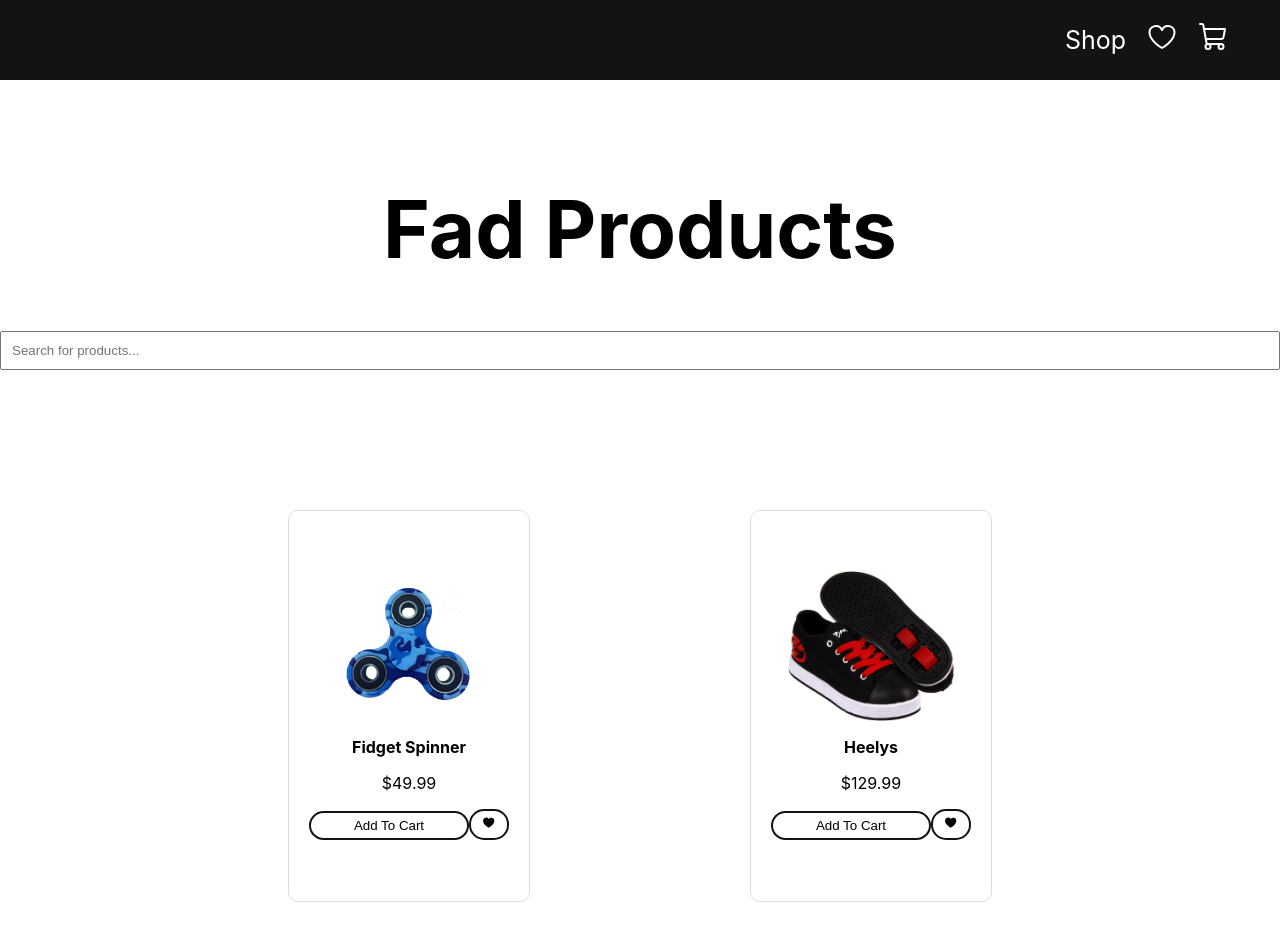
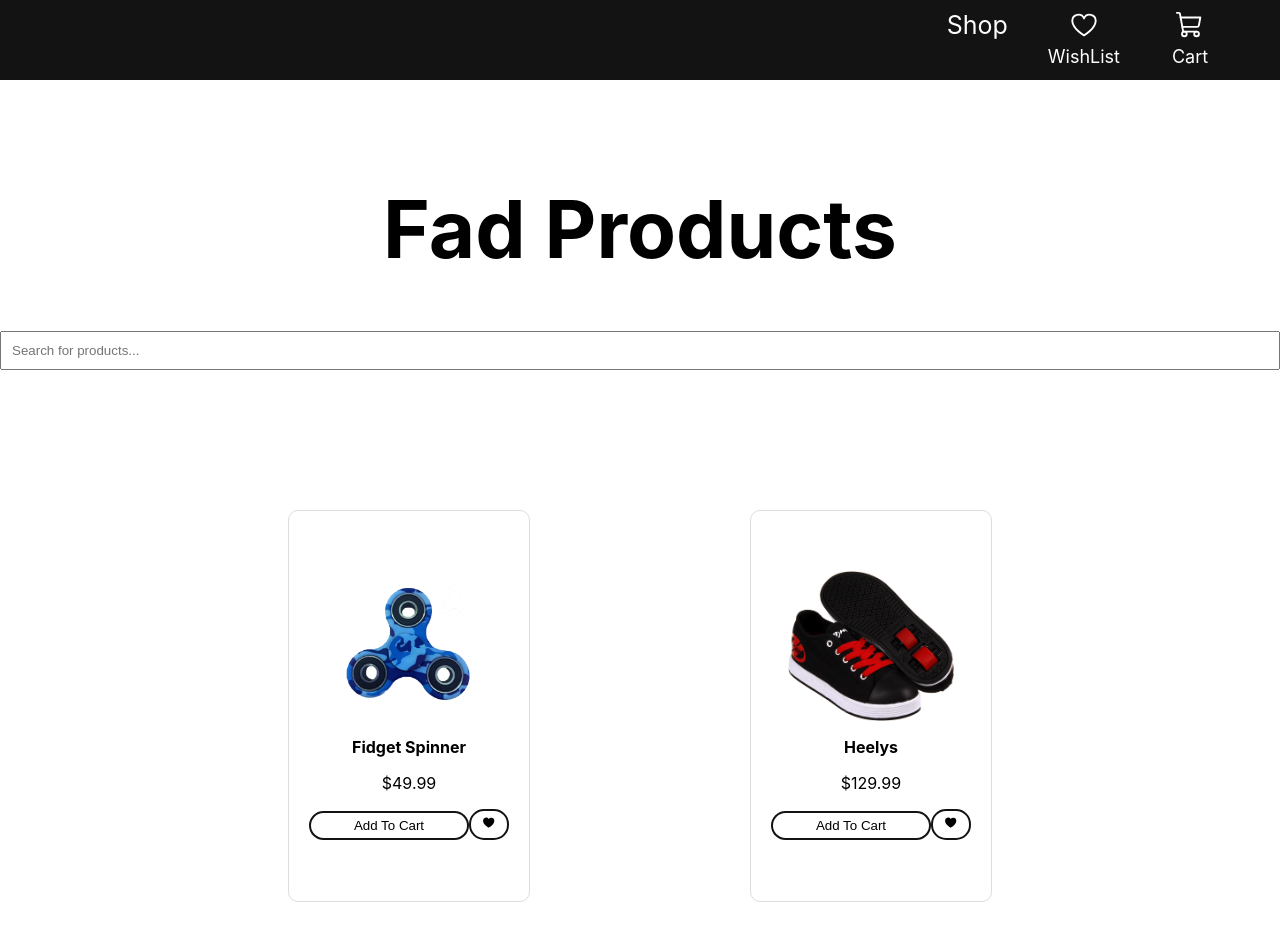
Before and after one commit to PrinceKarma/fad-products-v5, a React (Create React App) app: page / in a window 1280 px wide. Shown: the top 940 px of the page. Built offline with nearby package versions, Linux system fonts and the light colour scheme.

Commit message:
hw3-initial-fixes

```diff
--- a/src/components/navbar.css
+++ b/src/components/navbar.css
@@ -19,3 +19,18 @@
   margin-left: 20px;
   font-size: 25px;
 }
+
+.navbar-element {
+  padding: 10px;
+  min-width: 60px;
+  min-height: 60px;
+  text-align: center;
+}
+
+.navbar-element:hover {
+  background-color: hsl(0, 0%, 20%);
+}
+
+.navbar-element-subtext {
+  font-size: 18px;
+}
--- a/src/components/navbar.jsx
+++ b/src/components/navbar.jsx
@@ -10,9 +10,12 @@
     return (
         <div className="navbar">
             <div className="links">
-                <Link to="/"> Shop </Link>
+                {/* <Link to="/"> Shop </Link>
                 <Link to="/wishlist"><Heart size={32} /> </Link>
-                <Link to="/cart"> <ShoppingCart size={32} /> </Link>
+                <Link to="/cart"> <ShoppingCart size={32} /> </Link> */}
+                <Link to="/"> <div className="navbar-element">Shop </div></Link>
+                <Link to="/wishlist"><div className="navbar-element"><Heart size={30} /> <div className="navbar-element-subtext">WishList</div></div></Link>
+                <Link to="/cart"> <div className="navbar-element"><ShoppingCart size={30} /> <div className="navbar-element-subtext">Cart</div></div></Link>
 
             </div>
         </div>
--- a/src/pages/shop/product.jsx
+++ b/src/pages/shop/product.jsx
@@ -19,7 +19,7 @@
         <p> ${price}</p>
 
       </div>
-      <span class="productActions">
+      <span className="productActions">
 
 
         <button className="addToCartBttn" onClick={() => addToCart(id)}>
--- a/src/pages/wishlist/wishlist-item.jsx
+++ b/src/pages/wishlist/wishlist-item.jsx
@@ -9,10 +9,9 @@
     const { cartProducts, addToCart, removeFromCart, updateCartProductCount, removeFromWishList } =
         useContext(ShopContext);
     const navigate = useNavigate();
-    const [inCart, setInCart] = useState(false);
+    const inCart = cartProducts[id] && cartProducts[id] > 0;
     const handleAddToCart = (id) => {
         addToCart(id);
-        setInCart(true);
     }
 
     return (
@@ -33,12 +32,12 @@
 
 
             </div >
-            <div class="wishlistActions">
+            <div className="wishlistActions">
 
-                <div class="alert-container" style={{
+                <div className="alert-container" style={{
                     visibility: inCart ? "visible" : "hidden"
                 }}>
-                    <CheckSquare class="alert-icon" color="#1fd348" weight="duotone" />
+                    <CheckSquare className="alert-icon" color="#1fd348" weight="duotone" />
                     Added to Cart
                 </div>
                 <button className="addToCart" onClick={() => { !inCart ? handleAddToCart(id) : navigate("/cart"); }}>
```
Also changed, not shown: src/pages/wishlist/wishlist.jsx (+0 -18 lines). Lines whose indentation alone changed are shown as unchanged.
